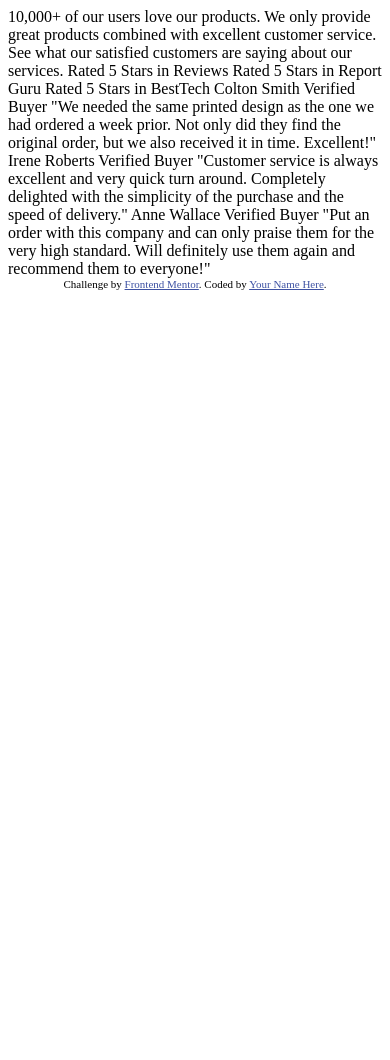
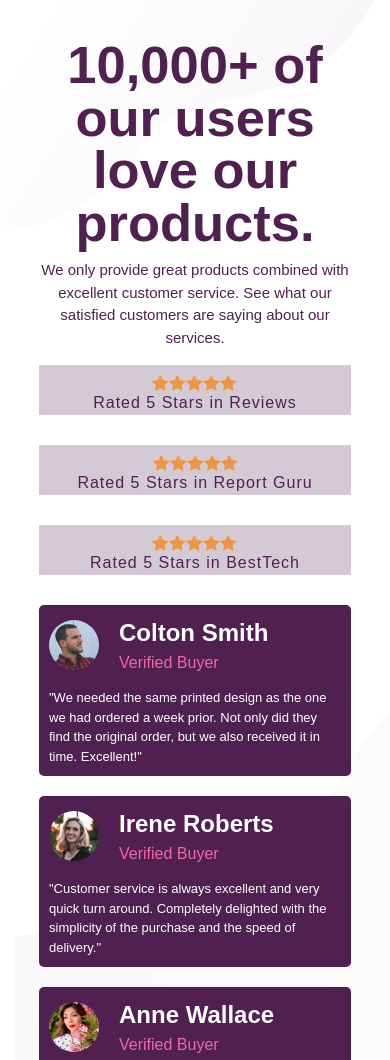
Before and after one commit to jeremy-kunzhou/social-proof-section, a plain HTML site: page index.html in a window 390 px wide. Shown: the top 1060 px of the page. Before the commit the page ends 844 px from the top, so only its background shows below. Drawn offline with Linux system fonts and the light colour scheme.

Commit message:
finished

```diff
--- /dev/null
+++ b/css/main.css
@@ -0,0 +1,277 @@
+/* Box sizing rules */
+*,
+*::before,
+*::after {
+  box-sizing: border-box;
+}
+
+/* Remove default margin */
+body,
+h1,
+h2,
+h3,
+h4,
+p,
+figure,
+blockquote,
+dl,
+dd {
+  margin: 0;
+}
+
+/* Remove list styles on ul, ol elements with a list role, which suggests default styling will be removed */
+ul[role=list],
+ol[role=list] {
+  list-style: none;
+}
+
+/* Set core root defaults */
+html:focus-within {
+  scroll-behavior: smooth;
+}
+
+/* Set core body defaults */
+body {
+  min-height: 100vh;
+  text-rendering: optimizeSpeed;
+  line-height: 1.5;
+}
+
+/* A elements that don't have a class get default styles */
+a:not([class]) {
+  -webkit-text-decoration-skip: ink;
+          text-decoration-skip-ink: auto;
+}
+
+/* Make images easier to work with */
+img,
+picture {
+  max-width: 100%;
+  display: block;
+}
+
+/* Inherit fonts for inputs and buttons */
+input,
+button,
+textarea,
+select {
+  font: inherit;
+}
+
+/* Remove all animations, transitions and smooth scroll for people that prefer not to see them */
+@media (prefers-reduced-motion: reduce) {
+  html:focus-within {
+    scroll-behavior: auto;
+  }
+
+  *,
+*::before,
+*::after {
+    animation-duration: 0.01ms !important;
+    animation-iteration-count: 1 !important;
+    transition-duration: 0.01ms !important;
+    scroll-behavior: auto !important;
+  }
+}
+body {
+  margin: 0 auto;
+  background-image: url("../images/bg-pattern-top-desktop.svg"), url("../images/bg-pattern-bottom-desktop.svg");
+  background-position: top left, right bottom;
+  background-repeat: no-repeat, no-repeat;
+  font-family: "spartan", sans-serif;
+}
+
+main {
+  padding: 10vw;
+}
+
+.rating-top {
+  display: flex;
+}
+
+.rating-top-left {
+  flex: 0.5;
+  padding-right: 5vw;
+}
+
+.rating-top-left h1 {
+  font-size: 52.5px;
+  color: #502050;
+  font-family: "spartan", sans-serif;
+  line-height: 1em;
+  margin-bottom: 10px;
+}
+
+.rating-top-left p {
+  font-size: 15px;
+  color: #502050;
+  padding-right: 10vw;
+}
+
+.rating-top-right {
+  flex: 0.5;
+}
+
+.rating-top-right-list {
+  list-style: none;
+  padding-left: 0px;
+}
+
+.rating-top-right-list li {
+  display: flex;
+  flex-direction: column;
+  width: 30vw;
+  height: 3em;
+  background-color: rgba(147, 123, 146, 0.4);
+  padding-left: 20px;
+  margin-bottom: 30px;
+  justify-content: center;
+  position: relative;
+}
+.rating-top-right-list li:nth-child(1) {
+  transform: translateX(-50px);
+}
+.rating-top-right-list li:nth-child(2) {
+  margin-left: 0px;
+}
+.rating-top-right-list li:nth-child(3) {
+  transform: translateX(50px);
+}
+.rating-top-right-list li p {
+  text-align: left;
+  color: #502050;
+  letter-spacing: 1px;
+  display: inline-block;
+}
+.rating-top-right-list li p::before {
+  margin-right: 20px;
+  display: inline-block;
+  content: "";
+  background-image: url("../images/icon-star.svg");
+  background-repeat: round;
+  height: 1em;
+  width: 85px;
+}
+
+.rating-comment-section {
+  display: flex;
+  margin-top: 50px;
+  max-height: 300px;
+  gap: 1rem;
+}
+
+.rating-comment-details {
+  flex: calc(1/3);
+  background-color: #502050;
+  display: flex;
+  flex-direction: column;
+  padding: 2vw;
+  border-radius: 5px;
+}
+.rating-comment-details:nth-child(1) {
+  transform: translateY(-20px);
+}
+.rating-comment-details:nth-child(3) {
+  transform: translateY(20px);
+}
+.rating-comment-details .rating-comment-head {
+  display: flex;
+  align-items: center;
+}
+.rating-comment-details .rating-comment-head img {
+  border-radius: 50%;
+  flex: calc(1/3);
+  height: 50px;
+  max-width: 50px;
+  margin-right: 20px;
+}
+.rating-comment-details .rating-comment-head > div {
+  flex: calc(2/3);
+}
+.rating-comment-details .rating-comment-head > div h2 {
+  color: white;
+}
+.rating-comment-details .rating-comment-head > div p {
+  color: #ee68a4;
+}
+.rating-comment-details .rating-comment-paragraph p {
+  margin-top: 1em;
+  color: white;
+  font-size: 13px;
+}
+
+@media only screen and (max-width: 50em) {
+  body, main {
+    position: relative;
+  }
+
+  body {
+    background-image: url("../images/bg-pattern-top-mobile.svg"), url("../images/bg-pattern-bottom-mobile.svg");
+    background-position: top left, right bottom;
+    background-repeat: no-repeat, no-repeat;
+    min-width: 20rem;
+  }
+
+  .rating-top {
+    display: block;
+  }
+
+  .rating-top-left {
+    padding-right: 0px;
+    text-align: center;
+    justify-content: center;
+    align-items: center;
+  }
+  .rating-top-left p {
+    padding-right: 0px;
+  }
+
+  .rating-top-right-list li {
+    margin-left: 0px !important;
+    width: 100%;
+    padding: 0px;
+    height: 50px;
+    justify-content: center;
+    align-items: center;
+  }
+  .rating-top-right-list li:nth-child(1) {
+    transform: translateX(0px);
+  }
+  .rating-top-right-list li:nth-child(3) {
+    transform: translateX(0px);
+  }
+  .rating-top-right-list li p {
+    position: relative;
+    top: 5px;
+    left: 0px;
+  }
+  .rating-top-right-list li p::before {
+    position: initial;
+    margin: 0 auto;
+    display: block;
+  }
+
+  .rating-comment-section {
+    display: unset;
+    flex-direction: column;
+    min-width: 100%;
+  }
+
+  .rating-comment-details {
+    width: 100%;
+    background-color: #502050;
+    display: block;
+    flex-direction: column;
+    padding: 10px;
+    border-radius: 5px;
+    max-height: default;
+    margin-left: 0px !important;
+    margin-top: 20px !important;
+  }
+  .rating-comment-details:nth-child(1) {
+    transform: translateY(0px);
+  }
+  .rating-comment-details:nth-child(3) {
+    transform: translateY(0px);
+  }
+}
--- a/index.html
+++ b/index.html
@@ -1,16 +1,12 @@
 <!DOCTYPE html>
 <html lang="en">
+
 <head>
   <meta charset="UTF-8" />
   <meta name="viewport" content="width=device-width, initial-scale=1.0" />
   <!-- displays site properly based on user's device -->
 
-    <link
-      rel="icon"
-      type="image/png"
-      sizes="32x32"
-      href="./images/favicon-32x32.png"
-    />
+  <link rel="icon" type="image/png" sizes="32x32" href="./images/favicon-32x32.png" />
 
   <title>Frontend Mentor | Social proof section</title>
 
@@ -20,42 +16,82 @@
       font-size: 11px;
       text-align: center;
     }
+
     .attribution a {
       color: hsl(228, 45%, 44%);
     }
   </style>
+  <link rel="stylesheet" href="css/main.css">
 </head>
+
 <body>
-    10,000+ of our users love our products.
+  <main>
+    <div class="rating-top">
+      <div class="rating-top-left">
+        <h1>10,000+ of our users love our products.</h1>
+        <p>We only provide great products combined with excellent customer service.
+          See what our satisfied customers are saying about our services.</p>
+      </div>
+      <div class="rating-top-right">
+        <ul class="rating-top-right-list">
+          <li><p>Rated 5 Stars in Reviews</p></li>
+          <li><p>Rated 5 Stars in Report Guru</p></li>
+          <li><p>Rated 5 Stars in BestTech</p></li>
+        </ul>
+      </div>
+    </div>
+    <div class="rating-comment-section">
+      <div class="rating-comment-details">
+        <div class="rating-comment-head">
+          <img src="./images/image-colton.jpg" alt="Colton Smith"/>
+          <div class="rating-comment-user">
+            <h2>Colton Smith</h2>
+            <p>Verified Buyer</p>
+          </div>
+        </div>
+        <div class="rating-comment-paragraph">
+          <p>"We needed the same printed design as the one we had ordered a week prior.
+            Not only did they find the original order, but we also received it in time.
+            Excellent!"</p>
+        </div>
+      </div>
+      <div class="rating-comment-details">
+        <div class="rating-comment-head">
+          <img src="./images/image-irene.jpg" alt="Irene Roberts"/>
+          <div class="rating-comment-user">
+            <h2>Irene Roberts</h2>
+            <p>Verified Buyer</p>
+          </div>
+        </div>
+        <div class="rating-comment-paragraph">
+          <p>"Customer service is always excellent and very quick turn around. Completely
+            delighted with the simplicity of the purchase and the speed of delivery."</p>
+        </div>
+      </div>
+      <div class="rating-comment-details">
+        <div class="rating-comment-head">
+          <img src="./images/image-anne.jpg" alt="Anne Wallace"/>
+          <div class="rating-comment-user">
+            <h2>Anne Wallace</h2>
+            <p>Verified Buyer</p>
+          </div>
+        </div>
+        <div class="rating-comment-paragraph">
+          <p>  "Put an order with this company and can only praise them for the very high
+            standard. Will definitely use them again and recommend them to everyone!"</p>
+        </div>
+      </div>
+    </div>
+  </main>
 
-    We only provide great products combined with excellent customer service.
-    See what our satisfied customers are saying about our services.
-
-    Rated 5 Stars in Reviews
-    Rated 5 Stars in Report Guru
-    Rated 5 Stars in BestTech
-
-    Colton Smith
-    Verified Buyer
-    "We needed the same printed design as the one we had ordered a week prior.
-    Not only did they find the original order, but we also received it in time.
-    Excellent!"
-
-    Irene Roberts
-    Verified Buyer
-    "Customer service is always excellent and very quick turn around. Completely
-    delighted with the simplicity of the purchase and the speed of delivery."
-
-    Anne Wallace
-    Verified Buyer
-    "Put an order with this company and can only praise them for the very high
-    standard. Will definitely use them again and recommend them to everyone!"
-
+  <footer>
     <div class="attribution">
       Challenge by
-      <a href="https://www.frontendmentor.io?ref=challenge" target="_blank"
-        >Frontend Mentor</a
-      >. Coded by <a href="#">Your Name Here</a>.
+      <a href="https://www.frontendmentor.io?ref=challenge" target="_blank">Frontend Mentor</a>. Coded by <a href="#">Your
+        Name Here</a>.
     </div>
+  </footer>
+
 </body>
+
 </html>
--- /dev/null
+++ b/scss/_base.scss
@@ -0,0 +1,163 @@
+@import '_reset';
+
+$--clr-primary-dark: hsl(300, 43%, 22%);
+$--clr-primary-soft: hsl(333, 80%, 67%);
+
+$--clr-neutral-dark: hsl(303, 10%, 53%);
+$--clr-neutral-light: hsl(300, 24%, 96%);
+$--clr-neutral-white: hsl(0, 0%, 100%);
+
+$--fs-body: 15px;
+$--ff-body: 'spartan', sans-serif;
+$--fw-400: 400;
+$--fw-500: 500;
+$--fw-700: 700;
+
+body {
+    margin: 0 auto;
+
+    background-image: url('../images/bg-pattern-top-desktop.svg'), url('../images/bg-pattern-bottom-desktop.svg');
+    background-position: top left, right bottom;
+    background-repeat: no-repeat, no-repeat;
+    font-family: $--ff-body;
+}
+
+main {
+    padding: 10vw;
+}
+
+.rating-top {
+    display: flex;
+}
+
+.rating-top-left {
+    flex: 0.5;
+    padding-right: 5vw;
+}
+
+.rating-top-left h1 {
+    font-size: $--fs-body * 3.5;
+    color: $--clr-primary-dark;
+    font-family: $--ff-body;
+    line-height: 1em;
+    margin-bottom: 10px;
+}
+
+.rating-top-left p {
+    font-size: $--fs-body;
+    color: $--clr-primary-dark;
+    padding-right: 10vw;
+}
+
+.rating-top-right {
+    flex: 0.5;
+}
+
+.rating-top-right-list {
+    list-style: none;
+    padding-left: 0px;
+}
+
+.rating-top-right-list li {
+    display: flex;
+    flex-direction: column;
+    width: 30vw;
+    height: 3em;
+    background-color: rgba($--clr-neutral-dark, .4);
+    padding-left: 20px;
+    margin-bottom: 30px;
+    justify-content: center;
+    position: relative;
+
+
+    &:nth-child(1) {
+        transform: translateX(-50px);
+    }
+
+    &:nth-child(2) {
+        margin-left: 0px;
+    }
+
+    &:nth-child(3) {
+        transform: translateX(50px);
+
+    }
+
+    p {
+        text-align: left;
+        color: $--clr-primary-dark;
+        letter-spacing: 1px;
+        display: inline-block;
+    }
+
+    p::before {
+        margin-right: 20px;
+        display: inline-block;
+        content: '';
+        background-image: url('../images/icon-star.svg');
+        background-repeat: round;
+        height: 1em;
+        width: 85px;
+    }
+
+}
+
+.rating-comment-section {
+    display: flex;
+    margin-top: 50px;
+    max-height: 300px;
+    gap: 1rem;
+}
+
+.rating-comment-details {
+    flex: calc(1/3);
+    background-color: $--clr-primary-dark;
+    display: flex;
+    flex-direction: column;
+    padding: 2vw;
+    border-radius: 5px;
+
+    &:nth-child(1) {
+        transform: translateY(-20px);
+    }
+
+    &:nth-child(3) {
+        transform: translateY(20px);
+    }
+
+    .rating-comment-head {
+        display: flex;
+        align-items: center;
+    }
+    .rating-comment-head img {
+        border-radius: 50%;
+        flex: calc(1/3);
+        height: 50px;
+        max-width: 50px;
+        margin-right: 20px;
+    }
+
+    .rating-comment-head>div {
+        flex: calc(2/3);
+
+        h2 {
+            color: $--clr-neutral-white;
+        }
+
+        p {
+            color: $--clr-primary-soft;
+        }
+    }
+
+    .rating-comment-paragraph p {
+        margin-top: 1em;
+        color: $--clr-neutral-white;
+        font-size: 13px;
+    }
+
+
+}
+
+
+
+@import '_mobile';
--- /dev/null
+++ b/scss/_mobile.scss
@@ -0,0 +1,91 @@
+@media only screen and (max-width: 50em) {
+    body, main {
+        position: relative;
+    }
+
+    body {
+        background-image: url('../images/bg-pattern-top-mobile.svg'), url('../images/bg-pattern-bottom-mobile.svg');
+        background-position: top left, right bottom;
+        background-repeat: no-repeat, no-repeat;
+
+        min-width: 20rem;
+
+    }
+
+    .rating-top {
+        display: block;
+    }
+
+    .rating-top-left {
+        padding-right: 0px;
+        text-align: center;
+        justify-content: center;
+        align-items: center;
+
+        p {
+            padding-right: 0px;
+        }
+
+
+    }
+
+    .rating-top-right-list li {
+        margin-left: 0px !important;
+        width: 100%;
+        padding: 0px;
+        height: 50px;
+        justify-content: center;
+        align-items: center;
+
+        &:nth-child(1) {
+            transform: translateX(0px);
+        }
+
+        &:nth-child(3) {
+            transform: translateX(0px);
+        }
+
+        p {
+            position: relative;
+            top: 5px;
+            left: 0px;
+        }
+
+        p::before {
+            position: initial;
+            margin: 0 auto;
+            display: block;
+
+        }
+    }
+
+    .rating-comment-section {
+        display: unset;
+        flex-direction: column;
+        min-width: 100%;
+    }
+
+    .rating-comment-details {
+        width: 100%;
+        background-color: $--clr-primary-dark;
+        display: block;
+        flex-direction: column;
+        padding: 10px;
+        border-radius: 5px;
+        max-height: default;
+
+        margin-left: 0px !important;
+        margin-top: 20px !important;
+
+        &:nth-child(1) {
+            transform: translateY(0px);
+        }
+
+        &:nth-child(3) {
+            transform: translateY(0px);
+        }
+
+
+    }
+
+}
--- /dev/null
+++ b/scss/_reset.scss
@@ -0,0 +1,74 @@
+/* Box sizing rules */
+*,
+*::before,
+*::after {
+  box-sizing: border-box;
+}
+
+/* Remove default margin */
+body,
+h1,
+h2,
+h3,
+h4,
+p,
+figure,
+blockquote,
+dl,
+dd {
+  margin: 0;
+}
+
+/* Remove list styles on ul, ol elements with a list role, which suggests default styling will be removed */
+ul[role='list'],
+ol[role='list'] {
+  list-style: none;
+}
+
+/* Set core root defaults */
+html:focus-within {
+  scroll-behavior: smooth;
+}
+
+/* Set core body defaults */
+body {
+  min-height: 100vh;
+  text-rendering: optimizeSpeed;
+  line-height: 1.5;
+}
+
+/* A elements that don't have a class get default styles */
+a:not([class]) {
+  text-decoration-skip-ink: auto;
+}
+
+/* Make images easier to work with */
+img,
+picture {
+  max-width: 100%;
+  display: block;
+}
+
+/* Inherit fonts for inputs and buttons */
+input,
+button,
+textarea,
+select {
+  font: inherit;
+}
+
+/* Remove all animations, transitions and smooth scroll for people that prefer not to see them */
+@media (prefers-reduced-motion: reduce) {
+  html:focus-within {
+   scroll-behavior: auto;
+  }
+
+  *,
+  *::before,
+  *::after {
+    animation-duration: 0.01ms !important;
+    animation-iteration-count: 1 !important;
+    transition-duration: 0.01ms !important;
+    scroll-behavior: auto !important;
+  }
+}
```
Also changed, not shown: 1 other file. Lines whose indentation alone changed are shown as unchanged.
